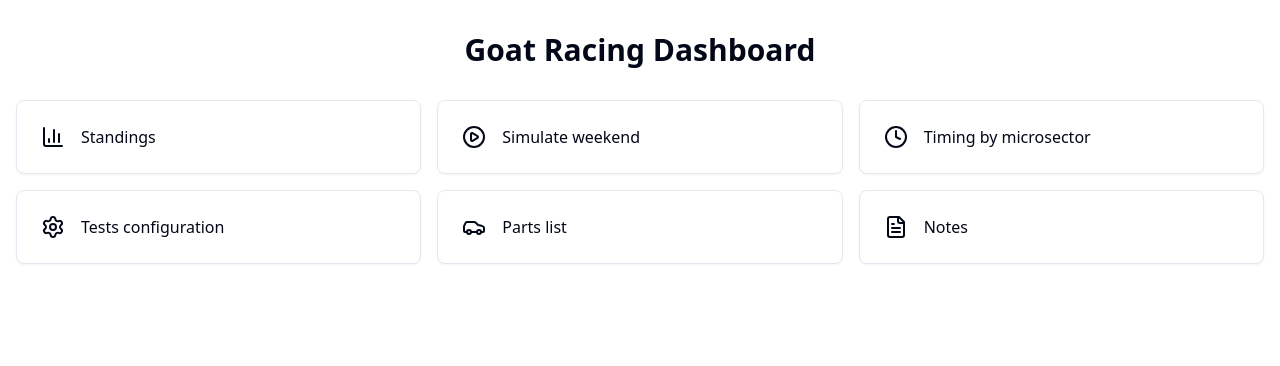
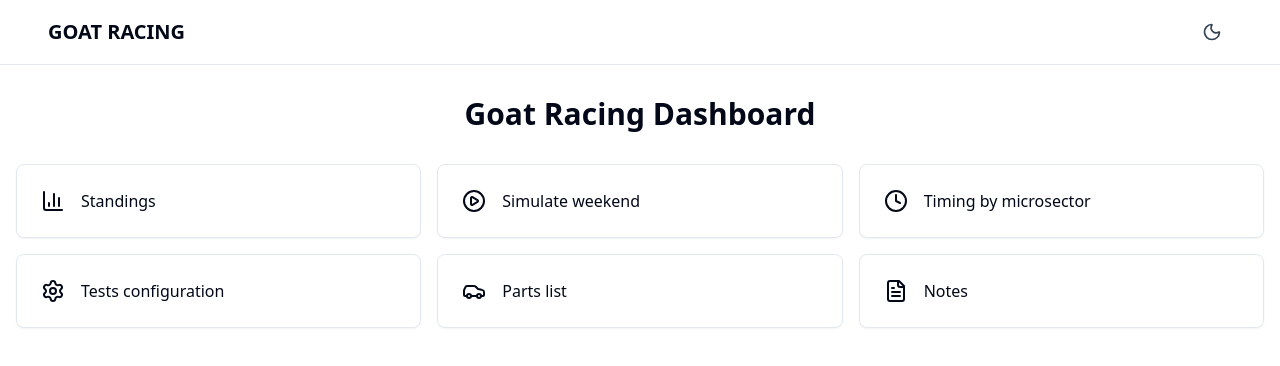
Before and after one commit to SantiagoKirylukMaclean/goat-racing-fe, a React (Vite) app: page / in a window 1280 px wide. Shown: the top 366 px of the page. Built offline with nearby package versions, Linux system fonts and the light colour scheme.

Commit message:
Add theme toggle support with context and header component

```diff
--- a/src/App.tsx
+++ b/src/App.tsx
@@ -1,14 +1,21 @@
 import { AuthProvider } from './contexts/auth-context'
+import { ThemeProvider } from './contexts/theme-context'
 import Home from './components/Home'
+import { Header } from './components/Header'
 
 function App() {
   return (
-    <AuthProvider>
-      <div className="container mx-auto py-8 px-4">
-        <h1 className="text-3xl font-bold mb-8 text-center">Goat Racing Dashboard</h1>
-        <Home />
-      </div>
-    </AuthProvider>
+    <ThemeProvider>
+      <AuthProvider>
+        <div className="min-h-screen bg-background">
+          <Header />
+          <div className="container mx-auto py-8 px-4 mt-16">
+            <h1 className="text-3xl font-bold mb-8 text-center">Goat Racing Dashboard</h1>
+            <Home />
+          </div>
+        </div>
+      </AuthProvider>
+    </ThemeProvider>
   )
 }
 
--- /dev/null
+++ b/src/components/Header.tsx
@@ -0,0 +1,35 @@
+"use client";
+
+import * as React from "react";
+import { Moon, Sun } from "lucide-react";
+import { useTheme } from "@/contexts/theme-context";
+import { Button } from "@/components/ui/button";
+import { cn } from "@/lib/utils";
+
+export function Header() {
+  const { theme, setTheme } = useTheme();
+
+  return (
+    <header className="fixed top-0 left-0 right-0 z-50 bg-background border-b py-3 px-4">
+      <div className="container mx-auto flex items-center justify-between">
+        <div className="font-bold text-xl">GOAT RACING</div>
+        <Button
+          variant="ghost"
+          size="icon"
+          onClick={() => setTheme(theme === "dark" ? "light" : "dark")}
+          className={cn(
+            "rounded-full",
+            theme === "dark" ? "text-yellow-400 hover:text-yellow-500" : "text-slate-700 hover:text-slate-900"
+          )}
+          aria-label="Toggle theme"
+        >
+          {theme === "dark" ? (
+            <Sun className="h-5 w-5" />
+          ) : (
+            <Moon className="h-5 w-5" />
+          )}
+        </Button>
+      </div>
+    </header>
+  );
+}
--- /dev/null
+++ b/src/contexts/theme-context.tsx
@@ -0,0 +1,65 @@
+"use client";
+
+import * as React from "react";
+
+interface ThemeProviderProps {
+  children: React.ReactNode;
+}
+
+type Theme = "dark" | "light" | "system";
+
+interface ThemeProviderState {
+  theme: Theme;
+  setTheme: (theme: Theme) => void;
+}
+
+const initialState: ThemeProviderState = {
+  theme: "system",
+  setTheme: () => null,
+};
+
+const ThemeProviderContext = React.createContext<ThemeProviderState>(initialState);
+
+export function ThemeProvider({ children }: ThemeProviderProps) {
+  const [theme, setTheme] = React.useState<Theme>(
+    () => (localStorage.getItem("theme") as Theme) || "system"
+  );
+
+  React.useEffect(() => {
+    const root = window.document.documentElement;
+    root.classList.remove("light", "dark");
+
+    if (theme === "system") {
+      const systemTheme = window.matchMedia("(prefers-color-scheme: dark)").matches
+        ? "dark"
+        : "light";
+      root.classList.add(systemTheme);
+      return;
+    }
+
+    root.classList.add(theme);
+    localStorage.setItem("theme", theme);
+  }, [theme]);
+
+  const value = React.useMemo(
+    () => ({
+      theme,
+      setTheme,
+    }),
+    [theme]
+  );
+
+  return (
+    <ThemeProviderContext.Provider value={value}>
+      {children}
+    </ThemeProviderContext.Provider>
+  );
+}
+
+export const useTheme = () => {
+  const context = React.useContext(ThemeProviderContext);
+  if (context === undefined) {
+    throw new Error("useTheme must be used within a ThemeProvider");
+  }
+  return context;
+};
```
